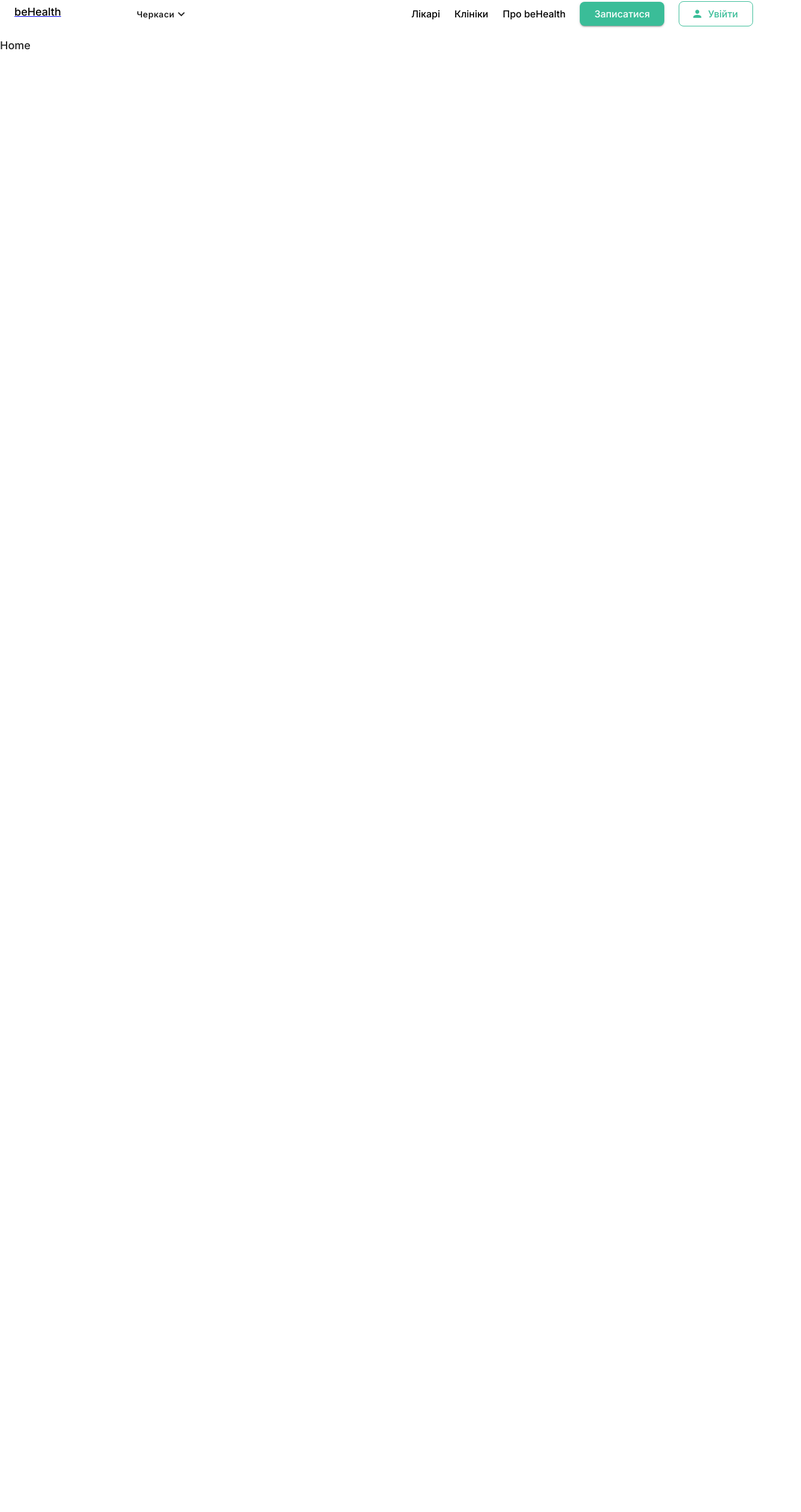
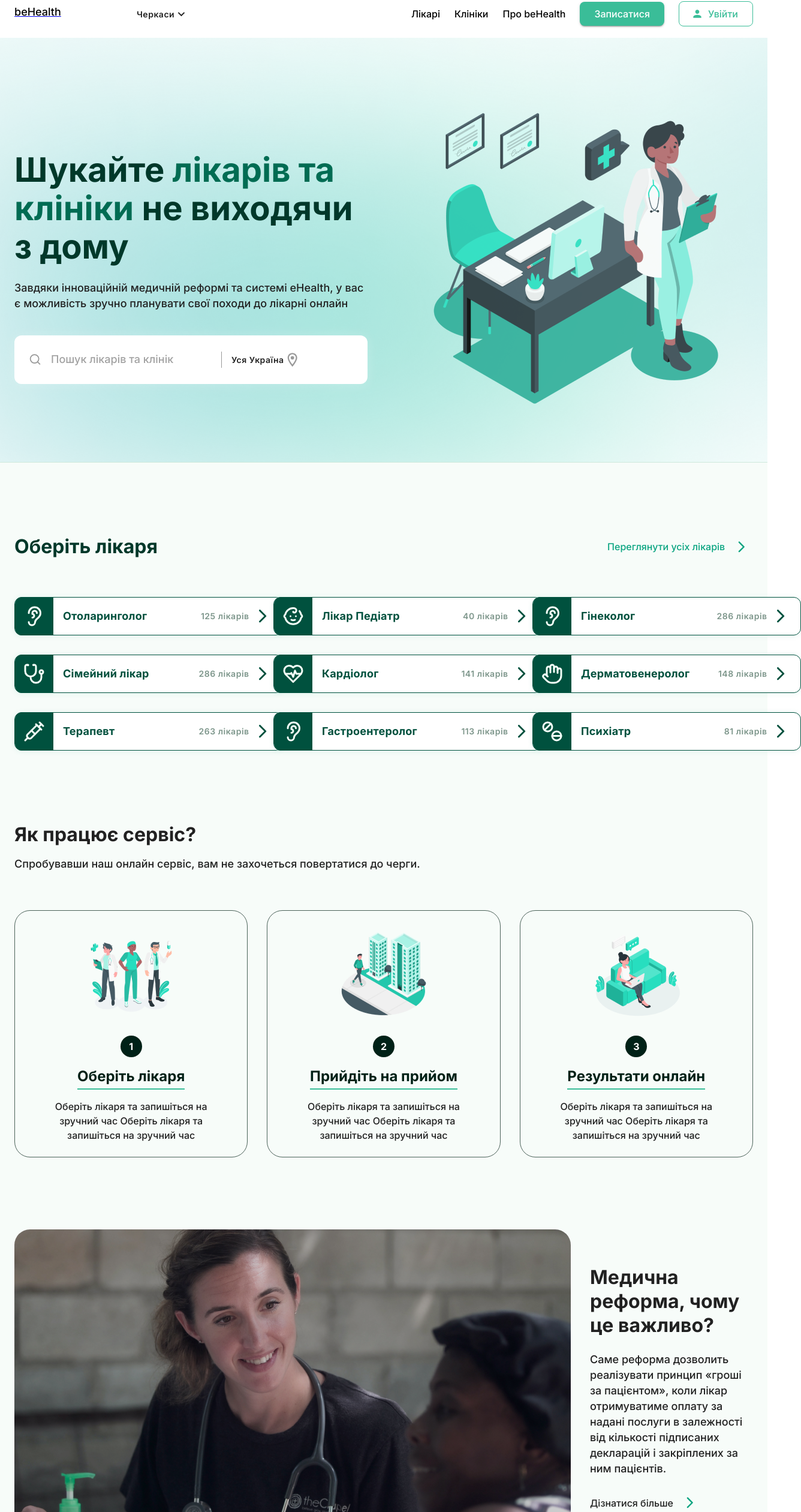
Before and after one commit to HromadskyiMykola/behealth, a React (Create React App) app: page / in a window 1280 px wide. Shown: the part 17-2537 px from the top of the page at 60% size, 1336 px wide, since content can reach past the window. Before the commit the page ends 800 px from the top, so only its background shows below. Built offline with nearby package versions, Linux system fonts and the light colour scheme.

Commit message:
added package lucide-react and change main page

```diff
--- a/package.json
+++ b/package.json
@@ -11,6 +11,7 @@
     "@types/react": "^18.0.28",
     "@types/react-dom": "^18.0.11",
     "axios": "^1.3.4",
+    "lucide-react": "^0.127.0",
     "moment": "^2.29.4",
     "react": "^18.2.0",
     "react-dom": "^18.2.0",
--- a/src/pages/HomePage.tsx
+++ b/src/pages/HomePage.tsx
@@ -1,9 +1,16 @@
-import React from 'react';
+import React from "react";
+import { Hero } from "../components/Hero";
+import { ChooseDoctor } from "../components/ChooseDoctor";
+import { HowItWorks } from "../components/HowItWorks";
+import { VideoFrame } from "../components/VideoFrame";
 
 export const HomePage = () => {
-    return (
-        <div>
-            Home
-        </div>
-    );
+  return (
+    <div>
+      <Hero />
+      <ChooseDoctor />
+      <HowItWorks />
+      <VideoFrame />
+    </div>
+  );
 };
```
Also changed, not shown: 1 other file (tests, documents, lock files or other folders).
